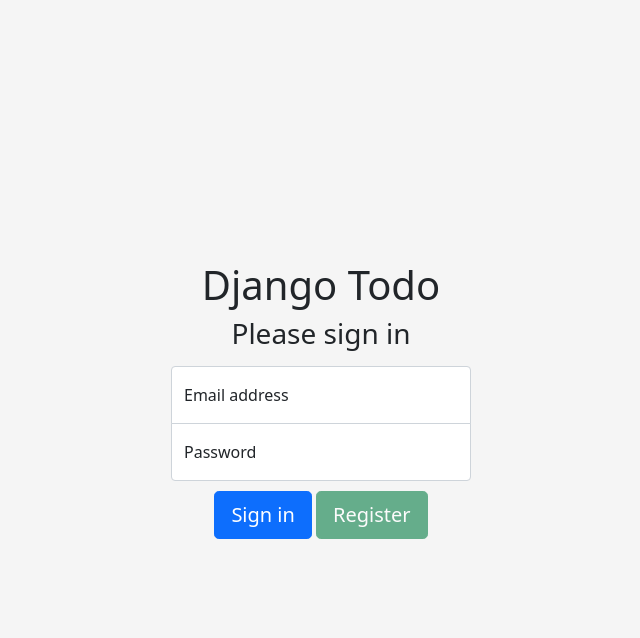
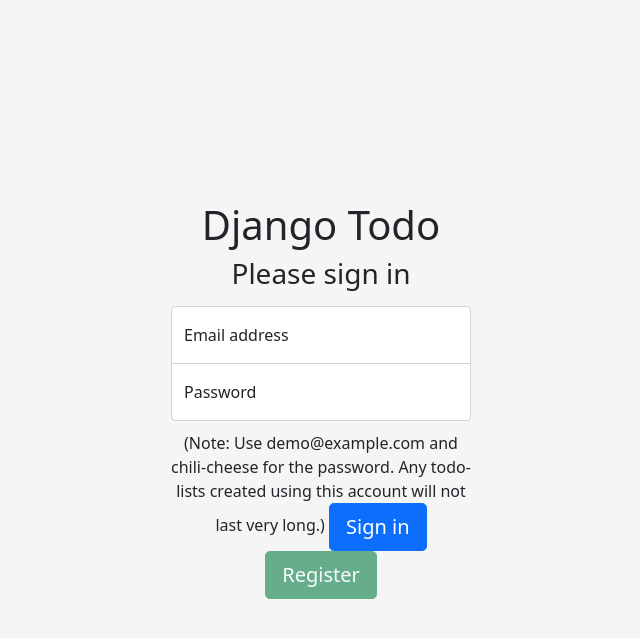
Before and after one commit to majormunky/DjangoTodo, a Django app: page /accounts/login/ in a window 1280 px wide. Shown: the top 638 px of the page, without its empty margins (319-959 px from the left). Run offline with Django 3.2, Linux system fonts and the light colour scheme.

Commit message:
Added note about demo account

```diff
--- a/templates/registration/login.html
+++ b/templates/registration/login.html
@@ -67,8 +67,8 @@
                     <input type="password" class="form-control" id="password" name="password" placeholder="Password">
                     <label for="floatingPassword">Password</label>
                 </div>
-
                 {{form.errors}}
+                (Note: Use demo@example.com and chili-cheese for the password.  Any todo-lists created using this account will not last very long.)
                 <button class="w-40 btn btn-lg btn-primary" type="submit">Sign in</button>
                 <a href="#" class="disabled w-40 btn btn-lg btn-success">Register</a>
             </form>
```
